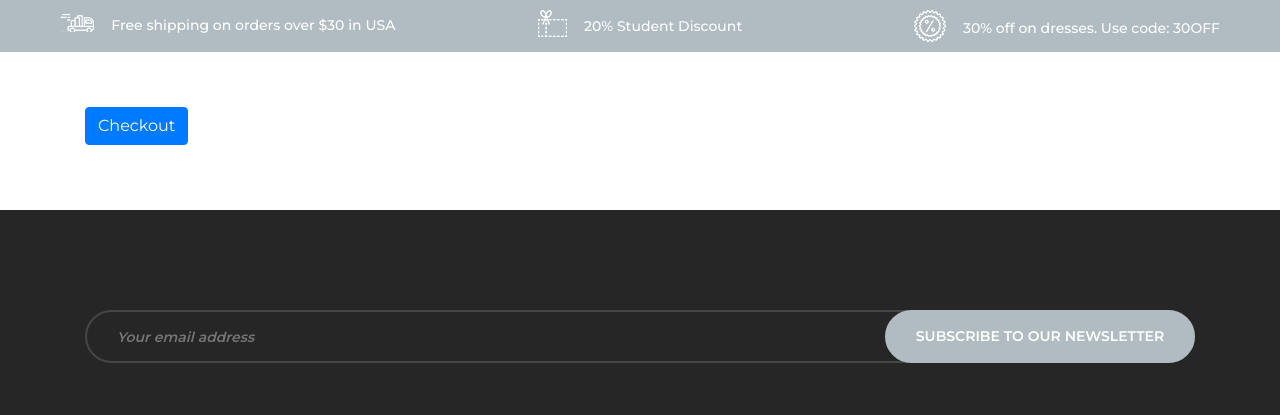
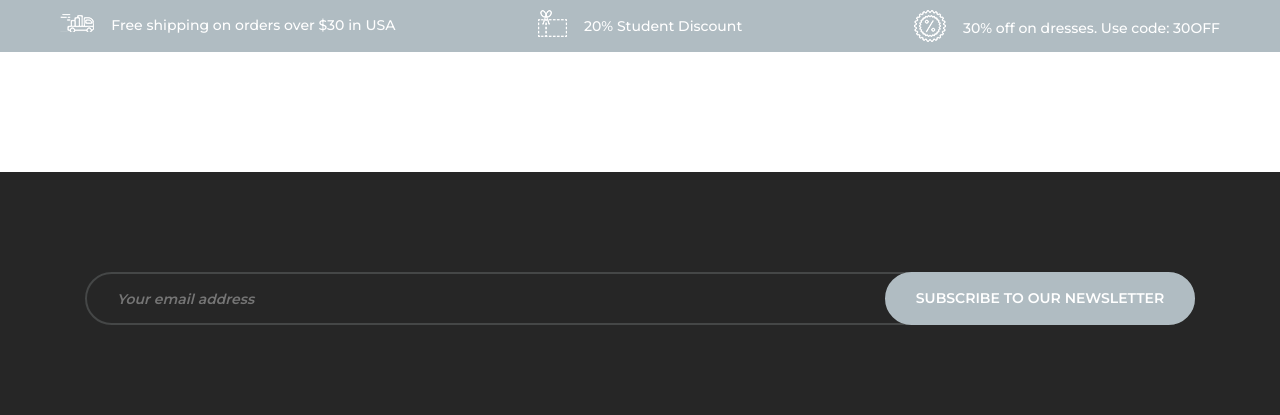
Before and after one commit to hmabubakar313/ecommerce-site, a Django app: template templates/cart.html in a window 1280 px wide. Shown: the part 104-519 px from the top of the page. Run offline with Django 3.2, Linux system fonts and the light colour scheme; the template is opened without the code that fills it, so the values that code supplies are empty; some libraries are stand-ins or nearby versions; some web fonts are replaced.

```diff
--- a/templates/base.html
+++ b/templates/base.html
@@ -54,7 +54,7 @@
                    <a href="{% url 'logout' %}">
                     <img src="{% static 'img/icons/man.png' %}" alt="">
                    </a>
-                    <a href="{% url 'cart' %}">
+                    <a href="{% url 'checkout' %}">
                         <img href="" src="{% static 'img/icons/bag.png' %}" alt="">
                     </a>
                 </div>
--- a/templates/cart.html
+++ b/templates/cart.html
@@ -25,7 +25,7 @@
            {% endfor %}
 
     </div>
-    <a href="{% url 'checkout' %}"><button class="btn btn-primary" href="">Checkout</button></a>
+
 
 </section>
 {% endblock %}
```
Also changed, not shown: 1 other file.
